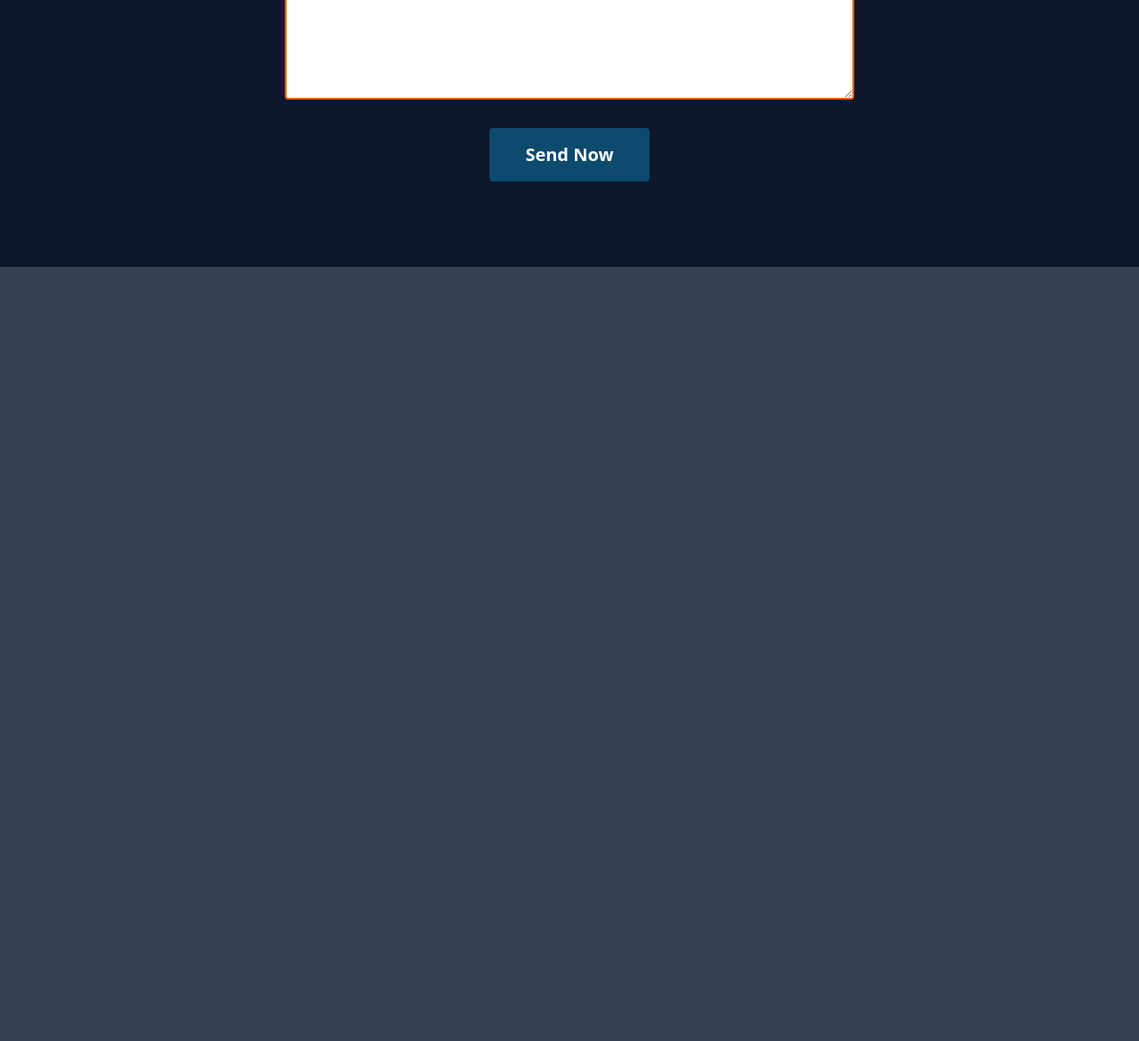
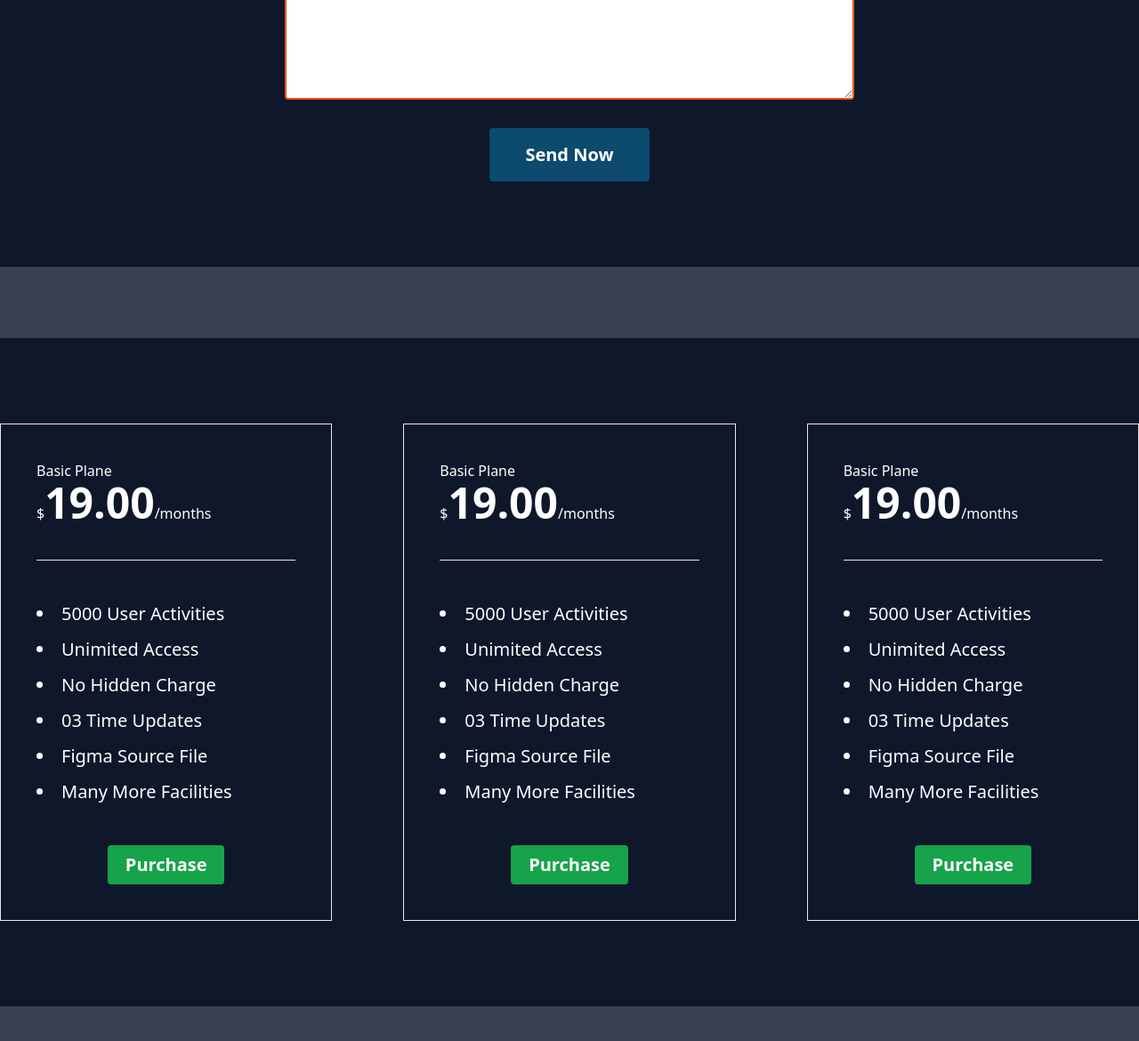
Before and after one commit to niparkaz/first-tailwind-projects, a website built with Vite: page index.html in a window 1280 px wide. Shown: the part 3089-4259 px from the top of the page at 89% size. Before the commit the page ends 3389 px from the top, so only its background shows below. Built offline with nearby package versions, Linux system fonts and the light colour scheme.

Commit message:
purchase section code

```diff
--- a/index.html
+++ b/index.html
@@ -151,25 +151,60 @@
 
     </section>
 
+    <section class="bg-slate-900 my-16 sm:my-20 py-12 sm:py-24 ">
+        <div class=" grid md:grid-cols-2 lg:grid-cols-3 gap-10 sm:gap-16 md:gap-20 justify-center items-center text-white">
+            <div class="border p-10">
+                <h5> Basic Plane </h5>
+                <h2>$<span class="text-xl sm:text-2xl md:text-5xl font-bold">19.00</span>/months </h2>
+                <hr class="my-10">
+                <ul class="list-disc leading-10 text-xl list-inside">
+                    <li> 5000 User Activities </li>
+                    <li> Unimited Access </li>
+                    <li> No Hidden Charge </li>
+                    <li> 03 Time Updates </li>
+                    <li> Figma Source File </li>
+                    <li> Many More Facilities </li>
+                </ul>
+                <button class="bg-green-600 px-5 py-2 rounded text-xl font-bold block mx-auto mt-10  hover:bg-green-900 transition"> Purchase </button>
+            </div>
+
+            <div class="border p-10">
+                <h5> Basic Plane </h5>
+                <h2>$<span class="text-xl sm:text-2xl md:text-5xl font-bold">19.00</span>/months </h2>
+                <hr class="my-10">
+                <ul class="list-disc leading-10 text-xl list-inside">
+                    <li> 5000 User Activities </li>
+                    <li> Unimited Access </li>
+                    <li> No Hidden Charge </li>
+                    <li> 03 Time Updates </li>
+                    <li> Figma Source File </li>
+                    <li> Many More Facilities </li>
+                </ul>
+                <button class="bg-green-600 px-5 py-2 rounded text-xl font-bold block mx-auto mt-10  hover:bg-green-900 transition"> Purchase </button>
+            </div>
+
+            <div class="border p-10">
+                <h5> Basic Plane </h5>
+                <h2>$<span class="text-xl sm:text-2xl md:text-5xl font-bold">19.00</span>/months </h2>
+                <hr class="my-10">
+                <ul class="list-disc leading-10 text-xl list-inside">
+                    <li> 5000 User Activities </li>
+                    <li> Unimited Access </li>
+                    <li> No Hidden Charge </li>
+                    <li> 03 Time Updates </li>
+                    <li> Figma Source File </li>
+                    <li> Many More Facilities </li>
+                </ul>
+                <button class="bg-green-600 px-5 py-2 rounded text-xl font-bold block mx-auto mt-10 hover:bg-green-900 transition"> Purchase </button>
+            </div>
+        </div>
+    </section>
 
 
 
 
 
-
-
-
-
-
-
-
-
-
-
-    </main>
-
-
-
+     </main>
 
 
 
```
